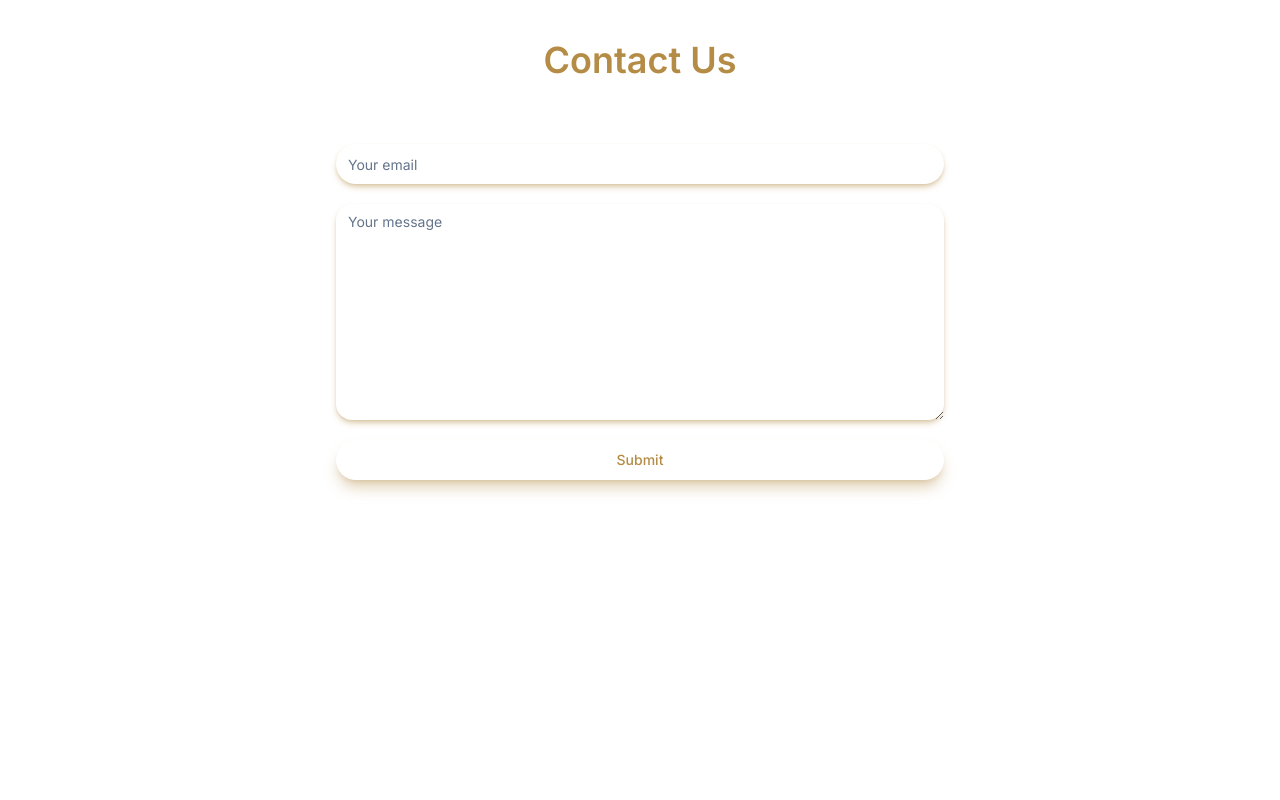
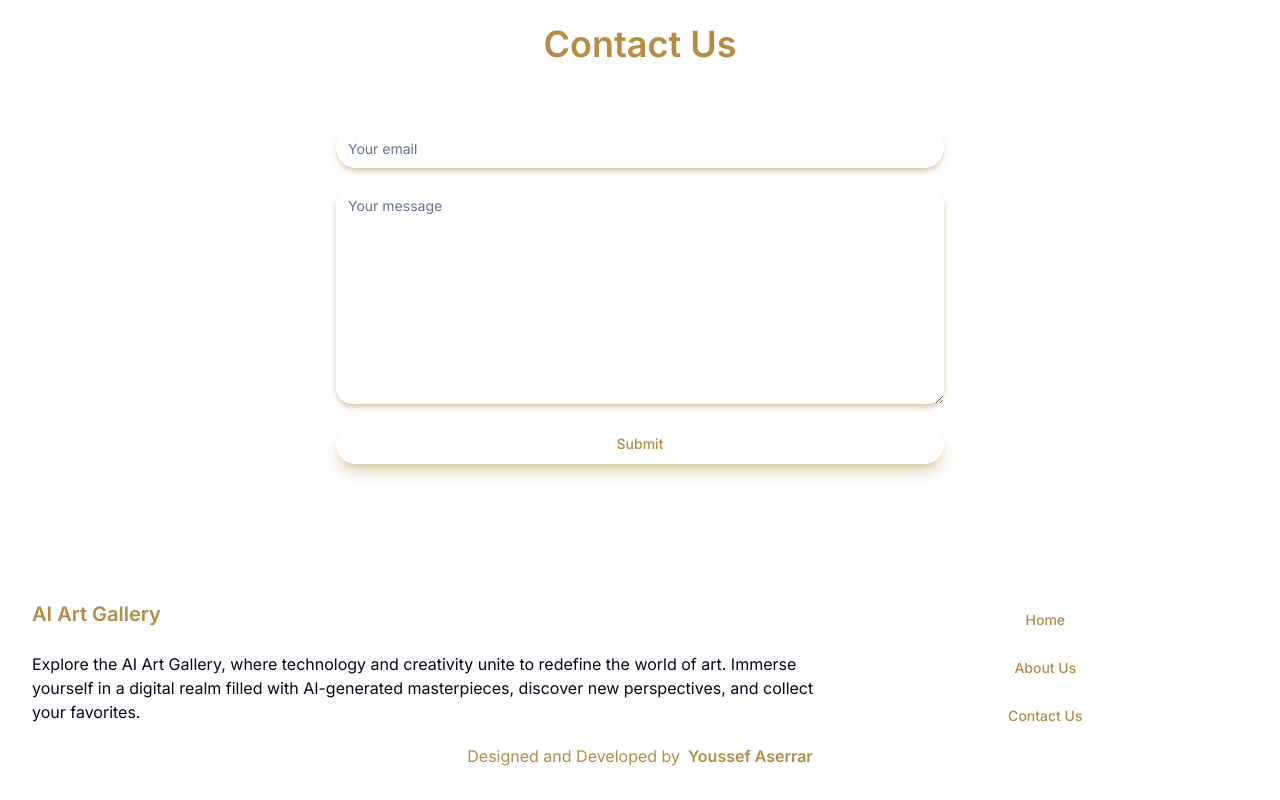
Before and after one commit to yaserrar/ai-gallery, a Next.js app: page / in a window 1280 px wide. Shown: the part 1432-2232 px from the top of the page. Before the commit the page ends 2024 px from the top, so only its background shows below. Built offline with nearby package versions, Linux system fonts and the light colour scheme.

Commit message:
remove header shadow, add footer

```diff
--- a/app/(home)/Home.tsx
+++ b/app/(home)/Home.tsx
@@ -12,8 +12,7 @@ const Home = () => {
 
   return (
     <motion.section
-      className="mt-4"
-      id="about-us"
+      id="home"
       initial={{
         opacity: 0,
       }}
--- a/app/gallery/Image.tsx
+++ b/app/gallery/Image.tsx
@@ -68,7 +68,7 @@ const ArtImage = ({ image, index }: { image: ImageType; index: number }) => {
                 "rounded-full"
               )}
               href={image.path}
-              download={image.title}
+              download
             >
               Download
             </a>
--- a/app/gallery/Images.tsx
+++ b/app/gallery/Images.tsx
@@ -40,9 +40,9 @@ const Images = ({ images }: { images: Image[] }) => {
         }}
       >
         <p className="text-4xl text-primary font-semibold w-full text-center py-6 ">
-          Welcome to the AI Art Gallery
+          AI Art Gallery
         </p>
-        <div className="flex justify-center p-4">
+        <div className="flex justify-center p-4 mb-6">
           <label htmlFor="email" className="relative">
             <Search className="pointer-events-none absolute top-1/2 transform -translate-y-1/2 left-3 text-primary" />
             <Input
--- a/app/layout.tsx
+++ b/app/layout.tsx
@@ -4,6 +4,7 @@ import "./globals.css";
 import Header from "@/components/Header";
 import { cn } from "@/lib/utils";
 import { NextThemeProvider } from "@/lib/providers/NextThemeProvider";
+import Footer from "@/components/Footer";
 
 const inter = Inter({ subsets: ["latin"] });
 
@@ -23,6 +24,7 @@ export default function RootLayout({
         <NextThemeProvider>
           <Header />
           <div className="container max-w-7xl">{children}</div>
+          <Footer />
         </NextThemeProvider>
       </body>
     </html>
--- /dev/null
+++ b/components/Footer.tsx
@@ -0,0 +1,86 @@
+"use client";
+
+import { cn } from "@/lib/utils";
+import Link from "next/link";
+import DarkModeButton from "./DarkModeButton";
+import { buttonVariants } from "./ui/button";
+import { motion } from "framer-motion";
+
+const Footer = () => {
+  return (
+    <motion.section
+      className="container max-w-7xl py-6"
+      initial={{
+        y: -50,
+        opacity: 0,
+      }}
+      whileInView={{
+        y: 0,
+        opacity: 1,
+      }}
+      transition={{
+        duration: 0.5,
+      }}
+      viewport={{
+        once: true,
+      }}
+    >
+      <div className="flex">
+        <div className="w-full md:w-2/3">
+          <Link href="/" className="font-semibold text-xl text-primary">
+            AI Art Gallery
+          </Link>
+          <p className="mt-6">
+            Explore the AI Art Gallery, where technology and creativity unite to
+            redefine the world of art. Immerse yourself in a digital realm
+            filled with AI-generated masterpieces, discover new perspectives,
+            and collect your favorites.
+          </p>
+        </div>
+        <div className="flex flex-col gap-2 w-full md:w-1/3">
+          <Link
+            href="/"
+            className={cn(
+              buttonVariants({ variant: "link", size: "default" }),
+              "hover:no-underline"
+            )}
+          >
+            Home
+          </Link>
+          <Link
+            href="/#about-us"
+            className={cn(
+              buttonVariants({ variant: "link", size: "default" }),
+              "hover:no-underline"
+            )}
+          >
+            About Us
+          </Link>
+          <Link
+            href="/#contact-us"
+            className={cn(
+              buttonVariants({ variant: "link", size: "default" }),
+              "hover:no-underline"
+            )}
+          >
+            Contact Us
+          </Link>
+        </div>
+      </div>
+      <div className="flex justify-center items-center text-primary">
+        Designed and Developed by{" "}
+        <Link
+          href="https://www.linkedin.com/in/youssefaserrar/"
+          className={cn(
+            buttonVariants({ variant: "link", size: "default" }),
+            "hover:no-underline p-0 pl-2 font-semibold text-base"
+          )}
+        >
+          Youssef Aserrar
+        </Link>
+      </div>
+    </motion.section>
+  );
+};
+
+export default Footer;
--- a/components/Header.tsx
+++ b/components/Header.tsx
@@ -9,7 +9,7 @@ import { motion } from "framer-motion";
 const Header = () => {
   return (
     <motion.section
-      className=" fixed top-0 left-0 w-full bg-white dark:bg-black z-50 shadow-lg shadow-primary/20"
+      className=" fixed top-0 left-0 w-full bg-white dark:bg-black z-50 opacity-90"
       id="contact"
       initial={{
         y: -50,
@@ -17,7 +17,7 @@ const Header = () => {
       }}
       whileInView={{
         y: 0,
-        opacity: 1,
+        opacity: 0.9,
       }}
       transition={{
         duration: 0.5,
@@ -26,7 +26,7 @@ const Header = () => {
         once: true,
       }}
     >
-      <nav className="flex justify-between p-2 container max-w-7xl text-sm items-center">
+      <nav className="flex justify-between p-2 container max-w-7xl text-sm items-center  opacity-100">
         <Link href="/" className="font-semibold text-xl text-primary p-2">
           AI Art Gallery
         </Link>
--- a/components/ui/button.tsx
+++ b/components/ui/button.tsx
@@ -20,7 +20,7 @@ const buttonVariants = cva(
         link: "text-primary underline-offset-4 hover:underline",
       },
       size: {
-        default: "h-10 px-4 py-2",
+        default: "h-10 px-8 py-2",
         sm: "h-9 rounded-md px-3",
         lg: "h-11 rounded-md px-8",
         icon: "h-10 w-10",
```
